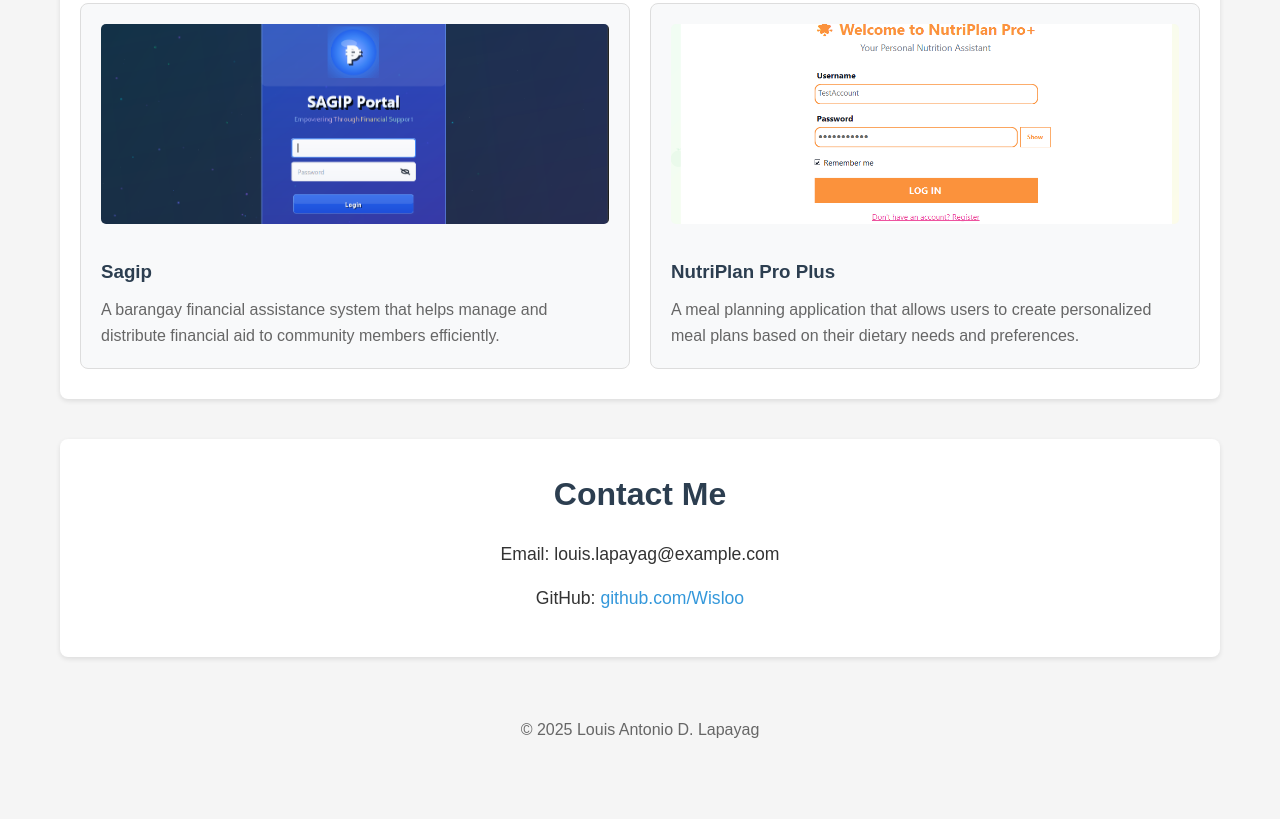
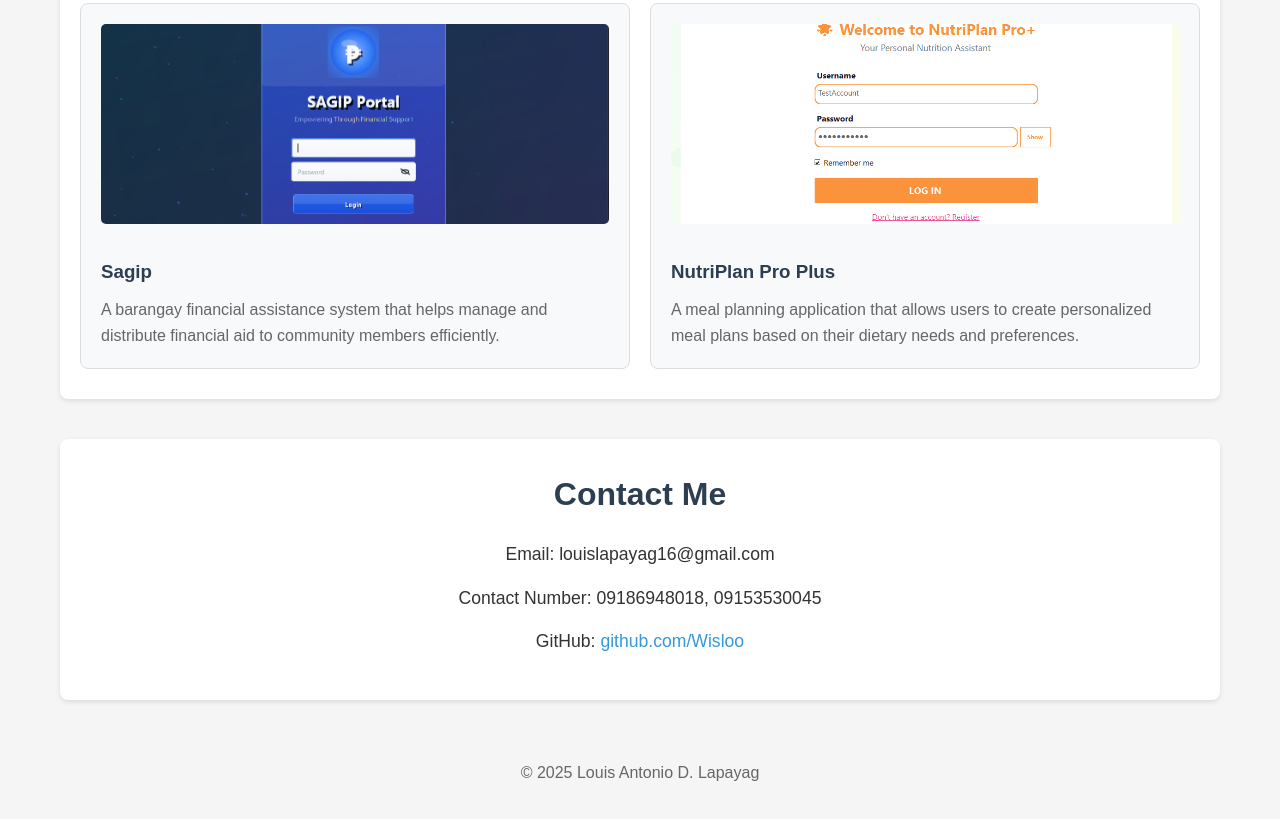
Before and after one commit to Wisloo/portfolio, a plain HTML site: page index.html in a window 1280 px wide. Shown: the part 1713-2532 px from the top of the page. Before the commit the page ends 2495 px from the top, so only its background shows below. Drawn offline with Linux system fonts and the light colour scheme.

Commit message:
Update index.html

```diff
--- a/index.html
+++ b/index.html
@@ -72,7 +72,8 @@
 
       <section id="contact">
          <h2>Contact Me</h2>
-         <p>Email: louis.lapayag@example.com</p>
+         <p>Email: louislapayag16@gmail.com</p>
+         <p>Contact Number: 09186948018, 09153530045</p>
          <p>GitHub: <a href="https://github.com/Wisloo" target="_blank">github.com/Wisloo</a></p>
       </section>
 
```
